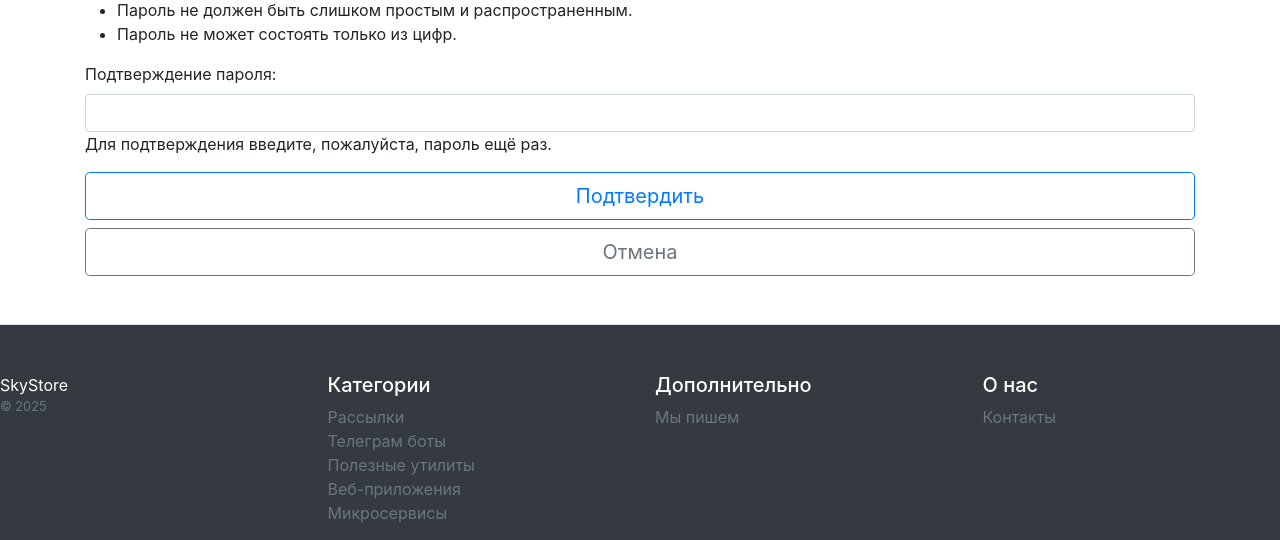
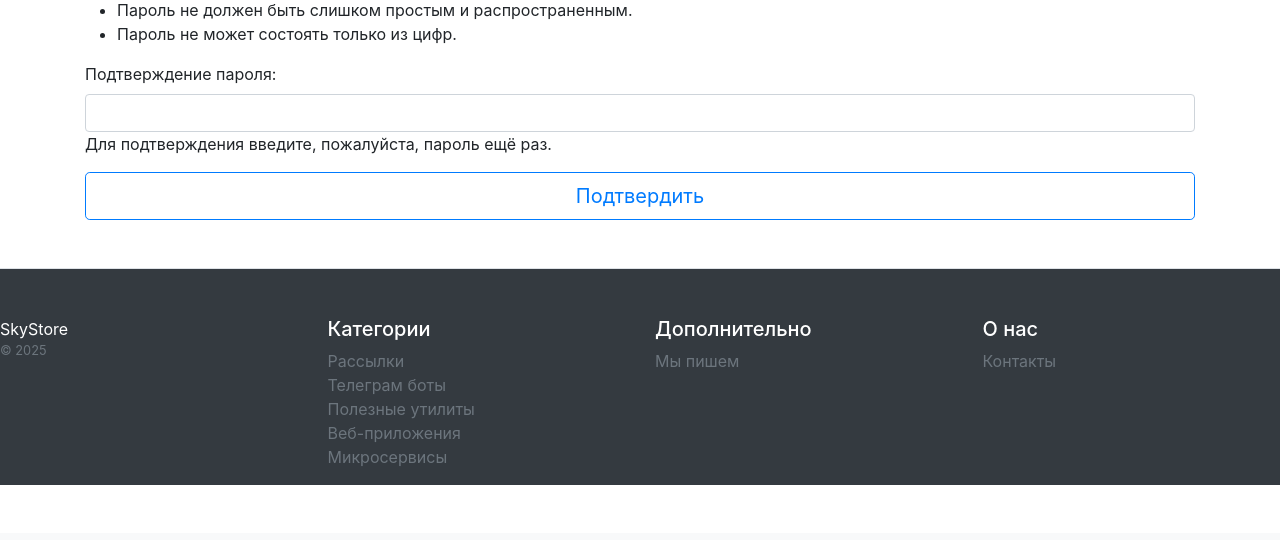
Before and after one commit to alekseyzvyagintsev/sending_app, a Django app: template users/templates/users/register.html in a window 1280 px wide. Shown: the part 963-1503 px from the top of the page. After the commit the page ends 1448 px from the top, so only its background shows below. Run offline with Django 5.2, Linux system fonts and the light colour scheme; the template is opened without the code that fills it: values that come from a table or form of the project are taken from there, others are empty; parts of the project's set-up code (start-up, migrations or seed data) failed here and were passed over; some libraries are stand-ins or nearby versions.

Commit message:
Проведены стилистические изменения в шаблонах пользователя

```diff
--- a/users/templates/users/register.html
+++ b/users/templates/users/register.html
@@ -18,7 +18,6 @@
             {% csrf_token %}
             {{ form.as_p }}
             <button type="submit" class="btn btn-lg btn-block btn-outline-primary">Подтвердить</button>
-            <a href="#" class="btn btn-lg btn-block btn-outline-secondary">Отмена</a>
         </form>
     </div>
 {% endblock %}
```
